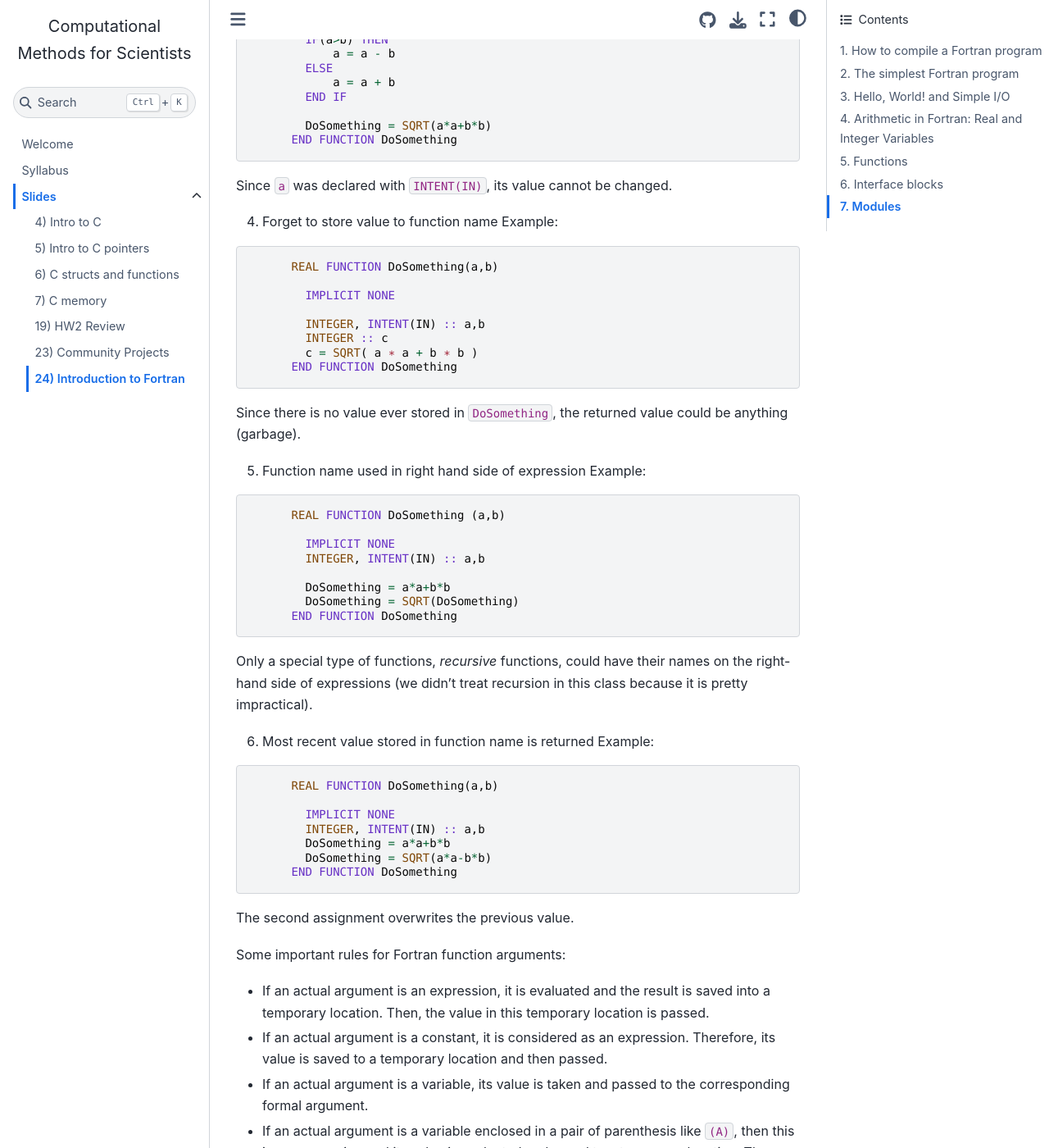
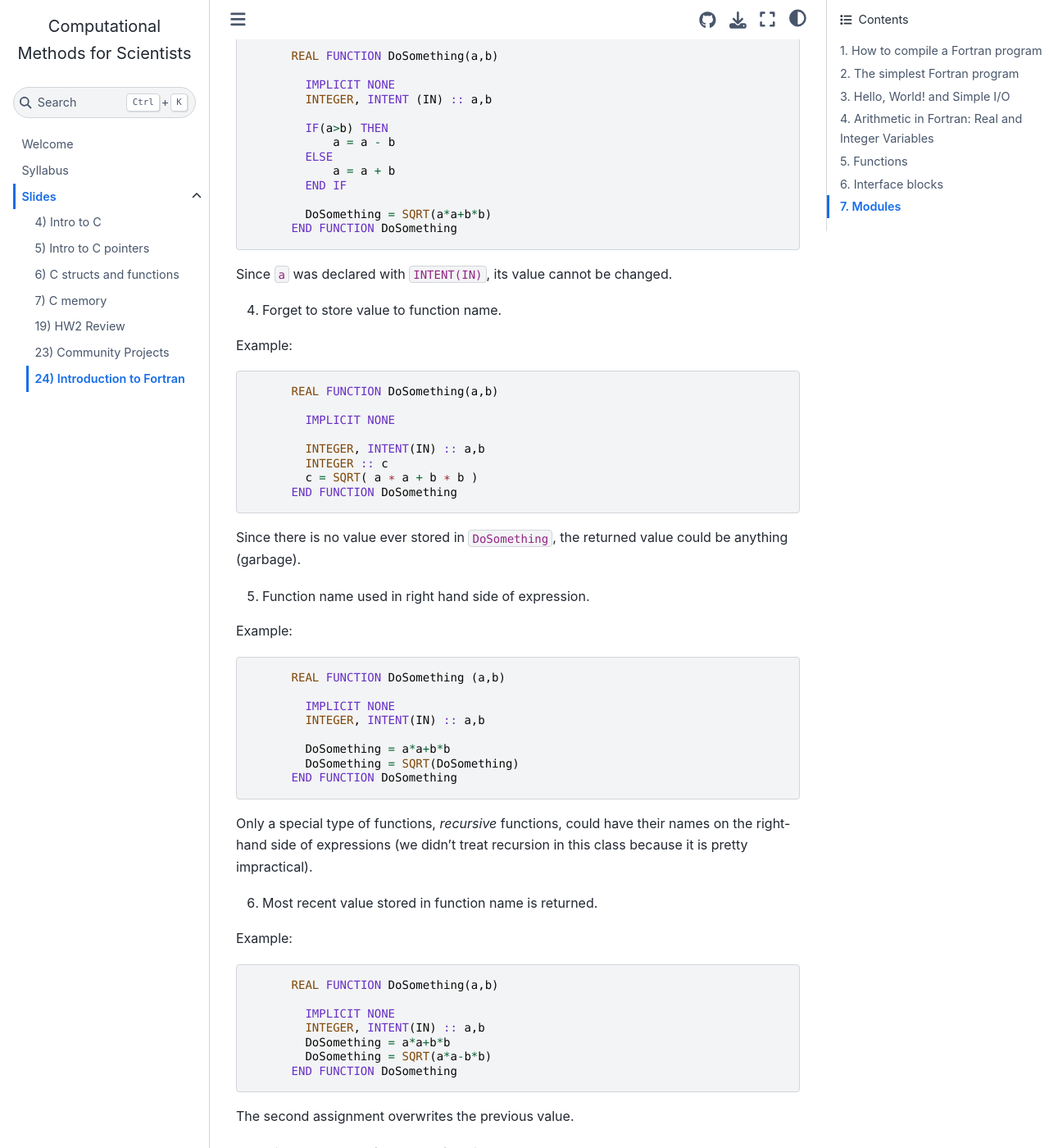
Before and after one commit to sdsu-comp526/fall24, a Jupyter Book: the page built from slides/module6-1_intro_to_fortran.md, in a window 1280 px wide and 1400 px high, scrolled down 7526 px. Shown: the whole window at 82% size. Built offline with Jupyter Book 1.0.4 settings and Sphinx 7.4.7 and the Sphinx Book theme 1.1.4, drawn with Linux system fonts in a browser that asks for light colours; pages that are not in the unit, such as notebooks, are missing from menus; some of the changed text lies outside the part shown.

````diff
--- a/slides/module6-1_intro_to_fortran.md
+++ b/slides/module6-1_intro_to_fortran.md
@@ -203,7 +203,8 @@ Remember that to be able to call this function, we need at least a `main` `PROGR
 
 ### Common mistakes
 
-1) Forget the function type
+1) Forget the function type.
+
 Example:
 ```fortran
       FUNCTION DoSomething(a,b)
@@ -216,7 +217,8 @@ Example:
 ```
 If there is no type, you will not be able to determine the returned value type.
 
-2) Forget `INTENT(IN)`
+2) Forget `INTENT(IN)`.
+
 Example:
 
 ```fortran
@@ -230,7 +232,8 @@ Example:
 ```
 Actually, this is not an error. But, without `INTENT (IN)`, the compiler will not be able to check many potential errors.
 
-3) Change value of formal argument declared with `INTENT(IN)`
+3) Change value of formal argument declared with `INTENT(IN)`.
+
 Example:
 
 ```fortran
@@ -251,7 +254,8 @@ Example:
 
 Since `a` was declared with `INTENT(IN)`, its value cannot be changed.
 
-4) Forget to store value to function name
+4) Forget to store value to function name.
+
 Example:
 
 ```fortran
@@ -267,7 +271,8 @@ Example:
 
 Since there is no value ever stored in `DoSomething`, the returned value could be anything (garbage).
 
-5) Function name used in right hand side of expression
+5) Function name used in right hand side of expression.
+
 Example:
 
 ```fortran
@@ -283,7 +288,8 @@ Example:
 
 Only a special type of functions, _recursive_ functions, could have their names on the right-hand side of expressions (we didn't treat recursion in this class because it is pretty impractical).
 
-6) Most recent value stored in function name is returned
+6) Most recent value stored in function name is returned.
+
 Example:
 
 ```fortran
@@ -362,12 +368,14 @@ Example:
 - Each module unit must be compiled independently.
 
 - To compile a module use:
+
 ```bash
 gfortran -c math_consts_module.f
 ```
 which will produce `math_consts_module.o` and `math_consts_module.mod` files
 
 - To compile the main program that uses the module, use:
+
 ```bash
 gfortran -Wall using_modules.f math_consts_module.o -o using_modules
 ```
````
Also changed, not shown: other parts of slides/module6-1_intro_to_fortran.md (+1 -1 lines).
